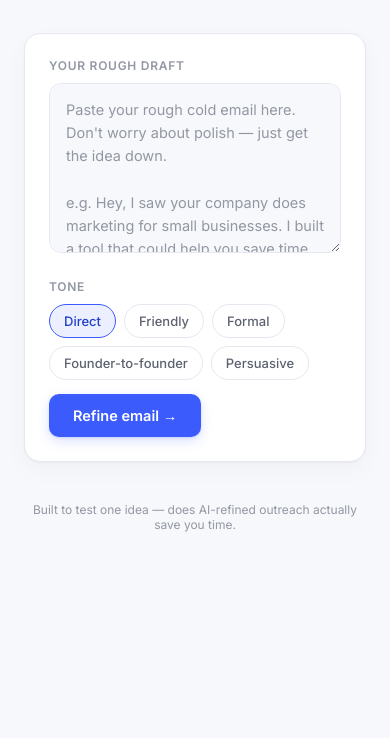
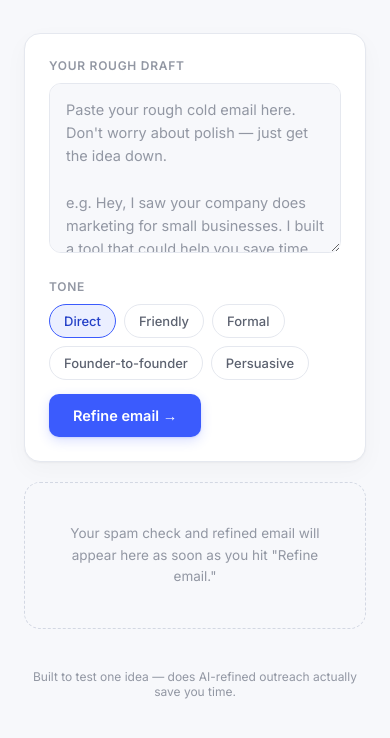
Before and after one commit to Growth-dot-com/cold-email-refiner, a plain HTML site: page index.html in a window 390 px wide. Shown: the part 116-854 px from the top of the page. Drawn offline with Linux system fonts and the light colour scheme.

Commit message:
Enhance layout and functionality in index.html
Updated layout and styling for better responsiveness and added new elements for spam check and refined email display.

```diff
--- a/index.html
+++ b/index.html
@@ -32,7 +32,35 @@
     padding: 56px 24px 80px;
   }
 
-  .wrap { max-width: 720px; margin: 0 auto; }
+  .wrap { max-width: 1160px; margin: 0 auto; }
+
+  .layout {
+    display: grid;
+    grid-template-columns: 1fr 1fr;
+    gap: 20px;
+    align-items: start;
+  }
+
+  @media (max-width: 880px) {
+    .layout { grid-template-columns: 1fr; }
+  }
+
+  .right-col {
+    display: flex;
+    flex-direction: column;
+    gap: 20px;
+  }
+
+  .empty-state {
+    border: 1.5px dashed var(--border-strong);
+    border-radius: 16px;
+    padding: 40px 24px;
+    text-align: center;
+    color: var(--ink-muted);
+    font-size: 13.5px;
+    line-height: 1.6;
+  }
+  .empty-state.hide { display: none; }
 
   header {
     display: flex;
@@ -160,7 +188,6 @@
   @keyframes spin { to { transform: rotate(360deg); } }
 
   .result-card {
-    margin-top: 20px;
     border: 1px solid var(--border);
     border-radius: 16px;
     background: var(--surface);
@@ -172,7 +199,6 @@
   @keyframes fadeUp { from { opacity: 0; transform: translateY(8px); } to { opacity: 1; transform: translateY(0); } }
 
   .spam-card {
-    margin-top: 20px;
     border: 1px solid var(--border);
     border-radius: 16px;
     background: var(--surface);
@@ -287,7 +313,6 @@
   .notes strong { color: var(--accent-text); }
 
   .error-box {
-    margin-top: 16px;
     padding: 13px 16px;
     border: 1.5px solid #F3C6C6;
     border-radius: 10px;
@@ -322,6 +347,7 @@
     </div>
   </header>
 
+  <div class="layout">
     <div class="card">
       <div class="field-label">Your rough draft</div>
       <textarea id="draftInput" placeholder="Paste your rough cold email here. Don't worry about polish — just get the idea down.&#10;&#10;e.g. Hey, I saw your company does marketing for small businesses. I built a tool that could help you save time on client reports. Want to hop on a call sometime?"></textarea>
@@ -342,10 +368,12 @@
           <span class="btn-text">Refine email →</span>
         </button>
       </div>
+
+      <div class="error-box" id="errorBox" style="margin-top:16px;"></div>
     </div>
 
-  <div class="error-box" id="errorBox"></div>
-
+    <div class="right-col">
+      <div class="empty-state" id="emptyState">Your spam check and refined email will appear here as soon as you hit "Refine email."</div>
       <div class="spam-card" id="spamCard">
         <div class="spam-header">
           <div class="field-label" style="margin:0;">Original draft — spam check</div>
@@ -362,6 +390,8 @@
         </div>
         <div class="result-body" id="resultBody"></div>
         <div class="notes" id="resultNotes"></div>
+      </div>
+    </div>
   </div>
 
   <footer>Built to test one idea — does AI-refined outreach actually save you time.</footer>
@@ -389,6 +419,7 @@
   const spamBadge = document.getElementById('spamBadge');
   const spamMeterFill = document.getElementById('spamMeterFill');
   const flaggedList = document.getElementById('flaggedList');
+  const emptyState = document.getElementById('emptyState');
 
   function renderSpamCheck(score, flagged) {
     if (typeof score !== 'number') {
@@ -469,6 +500,7 @@
       resultBody.textContent = parsed.refined_email || "(no output)";
       resultNotes.innerHTML = parsed.notes ? ("<strong>What changed: </strong>" + parsed.notes) : "";
       resultCard.classList.add('show');
+      emptyState.classList.add('hide');
     } catch (err) {
       console.error(err);
       errorBox.textContent = "Something went wrong refining that email. Please try again in a moment.";
```
Lines whose indentation alone changed are shown as unchanged.
